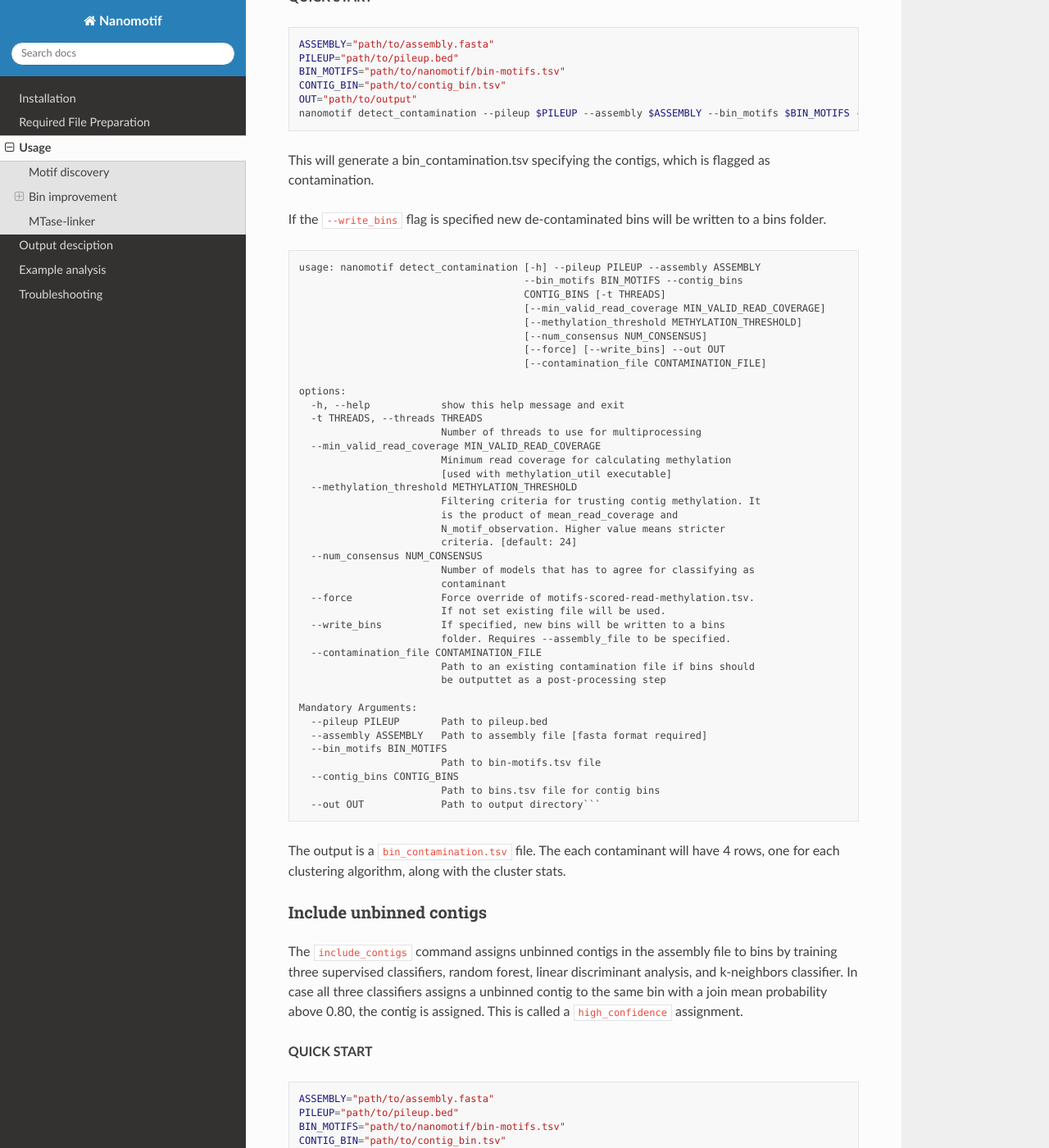
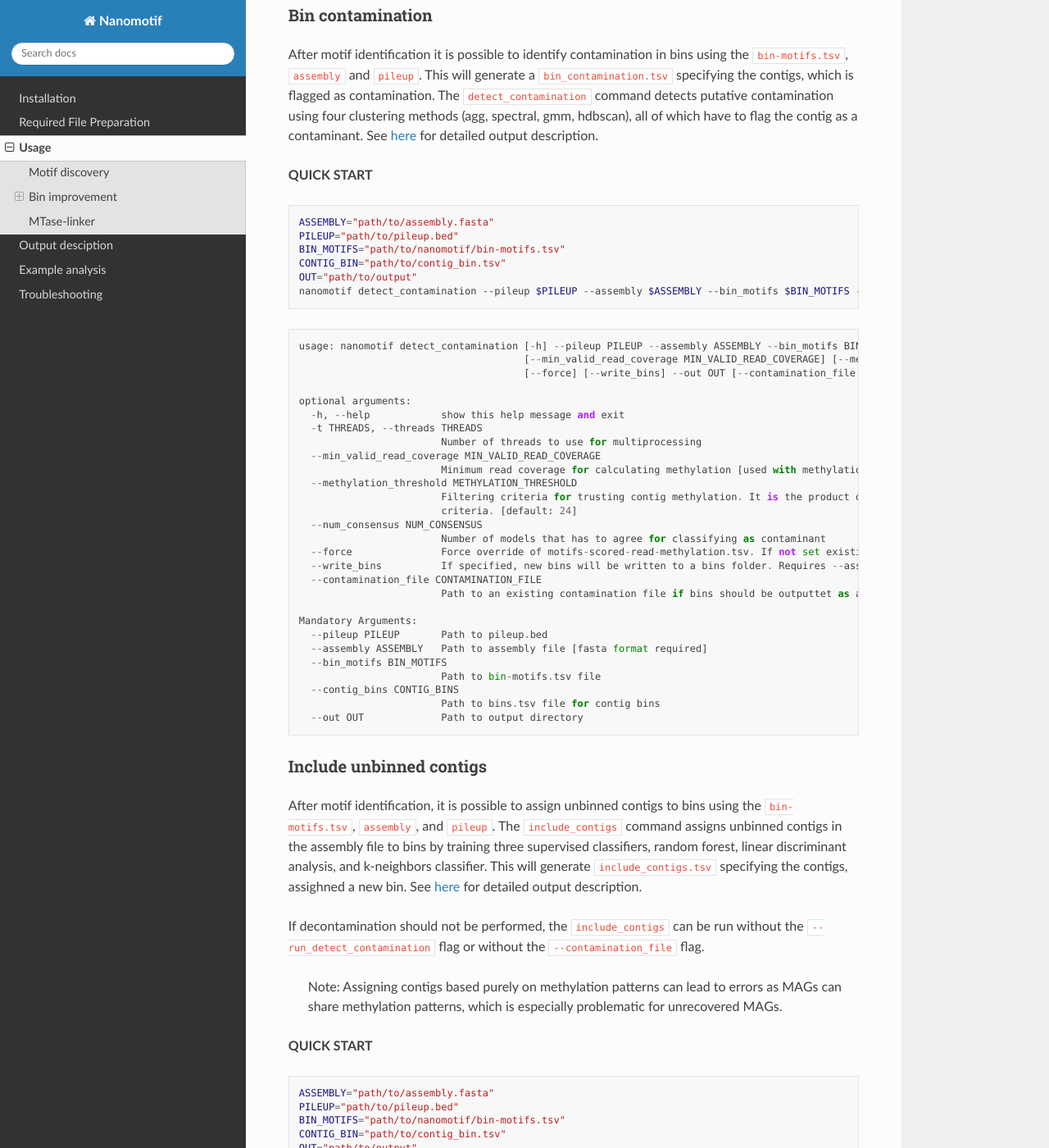
Before and after one commit to MicrobialDarkMatter/nanomotif, a Sphinx documentation site: the page built from docs/source/usage.md, in a window 1280 px wide and 1400 px high, scrolled down 1368 px. Shown: the whole window at 82% size. Built offline with Sphinx 7.4.7 and the Read the Docs theme 3.1.0, drawn with Linux system fonts in a browser that asks for light colours; some of the changed text lies outside the part shown.

Commit message:
Revise output documentation for clarity and detail, including improved descriptions and additional context for contamination and classification processes.

````diff
--- a/docs/source/usage.md
+++ b/docs/source/usage.md
@@ -4,9 +4,7 @@
 
 ## Motif discovery
 
-Motif discovery is meant for identifying motif at contig and bin level. It consist of three commands `find_motifs`, `score_motifs` & `bin_consensus`. We provide a wrapper command that executes these three commands togehter; `motif_discovery`.
-
-We recommend always using `motif_discovery` unless there is a specific reason for using the seperate commands.
+The motif discovery process identifies motifs at both the contig and bin levels. It consists of three underlying commands: `find_motifs`, `score_motifs`, and `bin_consensus`. To simplify usage, a wrapper command, `motif_discovery`, runs all three steps in sequence. We recommend using `motif_discovery` unless you have a specific reason to run the individual commands separately. See [here](https://nanomotif.readthedocs.io/en/latest/output.html#motifs-tsv) for detailed output description.
 
 **QUICK START**
 ```shell
@@ -20,7 +18,8 @@ nanomotif motif_discovery $ASSEMBLY $PILEUP $CONTIG_BIN --out $OUT
 ```
 usage: nanomotif motif_discovery [-h] [--out OUT] [-t THREADS] [-v] [--seed SEED] [--threshold_methylation_general THRESHOLD_METHYLATION_GENERAL]
                                  [--search_frame_size SEARCH_FRAME_SIZE] [--threshold_methylation_confident THRESHOLD_METHYLATION_CONFIDENT]
-                                 [--threshold_valid_coverage THRESHOLD_VALID_COVERAGE] [--minimum_kl_divergence MINIMUM_KL_DIVERGENCE]
+                                 [--threshold_valid_coverage THRESHOLD_VALID_COVERAGE] [--minimum_kl_divergence MINIMUM_KL_DIVERGENCE] [--min_motifs_contig MIN_MOTIFS_CONTIG]
+                                 [--read_level_methylation] [--min_motif_score MIN_MOTIF_SCORE] [--min_motifs_bin MIN_MOTIFS_BIN] [--save-motif-positions]
                                  assembly pileup bins
 
 positional arguments:
@@ -36,18 +35,27 @@ optional arguments:
   -v, --verbose         increase output verbosity. (set logger to debug level)
   --seed SEED           seed for random number generator. Default: 1
   --threshold_methylation_general THRESHOLD_METHYLATION_GENERAL
-                        minimum fraction of reads that must be methylated at a position for the position to be methylated. These position are used for counting
-                        number of methylated position of a motif. Default: 0.7
+                        minimum fraction of reads that must be methylated at a position for the position to be methylated. These position are used for counting number of
+                        methylated position of a motif. Default: 0.7
   --search_frame_size SEARCH_FRAME_SIZE
                         length of the sequnces sampled around confident methylatyion sites. Default: 40
   --threshold_methylation_confident THRESHOLD_METHYLATION_CONFIDENT
-                        minimum fraction of reads that must be methylated at a position for the position to be considered confiently methylated. These position are
-                        used to search for candidate motifs. Default: 0.8
+                        minimum fraction of reads that must be methylated at a position for the position to be considered confiently methylated. These position are used to
+                        search for candidate motifs. Default: 0.8
   --threshold_valid_coverage THRESHOLD_VALID_COVERAGE
                         minimum valid base coverage for a position to be considered. Default: 5
   --minimum_kl_divergence MINIMUM_KL_DIVERGENCE
-                        minimum KL-divergence for a position to considered for expansion in motif search. Higher value means less exhaustive, but faster search.
-                        Default: 0.05
+                        minimum KL-divergence for a position to considered for expansion in motif search. Higher value means less exhaustive, but faster search. Default: 0.05
+  --min_motifs_contig MIN_MOTIFS_CONTIG
+                        minimum number of times a motif has to have been oberserved in a contig. Default: 20
+  --read_level_methylation
+                        If specified, methylation is calculated on read level instead of contig level. This is slower but produces more stable motifs.
+  --min_motif_score MIN_MOTIF_SCORE
+                        minimum score for a motif to be kept after identification considered valid. Default: 0.2
+  --min_motifs_bin MIN_MOTIFS_BIN
+                        minimum number of times a motif has to have been oberserved in a bin. Default: 50
+  --save-motif-positions
+                        save motif positions in the output folder
 ```
 
 
@@ -56,7 +64,9 @@ optional arguments:
 ## Bin improvement
 
 ### Bin contamination
-After motif identification it is possible to identify contamination in bins using the `bin-motifs.tsv`, `assembly` and `pileup`.
+After motif identification it is possible to identify contamination in bins using the `bin-motifs.tsv`, `assembly` and `pileup`. This will generate a `bin_contamination.tsv` specifying the contigs, which is flagged as contamination.
+The `detect_contamination` command detects putative contamination using  four clustering methods (agg, spectral, gmm, hdbscan), all of which have to flag the contig as a contaminant.
+See [here](https://nanomotif.readthedocs.io/en/latest/output.html#bin-contamination-tsv) for detailed output description.
 
 **QUICK START**
 ```shell
@@ -68,42 +78,28 @@ OUT="path/to/output"
 nanomotif detect_contamination --pileup $PILEUP --assembly $ASSEMBLY --bin_motifs $BIN_MOTIFS --contig_bins $CONTIG_BIN --out $OUT
 ```
 
-This will generate a bin_contamination.tsv specifying the contigs, which is flagged as contamination.
 
-If the `--write_bins` flag is specified new de-contaminated bins will be written to a bins folder.
 
 ```
-usage: nanomotif detect_contamination [-h] --pileup PILEUP --assembly ASSEMBLY
-                                      --bin_motifs BIN_MOTIFS --contig_bins
-                                      CONTIG_BINS [-t THREADS]
-                                      [--min_valid_read_coverage MIN_VALID_READ_COVERAGE]
-                                      [--methylation_threshold METHYLATION_THRESHOLD]
-                                      [--num_consensus NUM_CONSENSUS]
-                                      [--force] [--write_bins] --out OUT
-                                      [--contamination_file CONTAMINATION_FILE]
+usage: nanomotif detect_contamination [-h] --pileup PILEUP --assembly ASSEMBLY --bin_motifs BIN_MOTIFS --contig_bins CONTIG_BINS [-t THREADS]
+                                      [--min_valid_read_coverage MIN_VALID_READ_COVERAGE] [--methylation_threshold METHYLATION_THRESHOLD] [--num_consensus NUM_CONSENSUS]
+                                      [--force] [--write_bins] --out OUT [--contamination_file CONTAMINATION_FILE]
 
-options:
+optional arguments:
   -h, --help            show this help message and exit
   -t THREADS, --threads THREADS
                         Number of threads to use for multiprocessing
   --min_valid_read_coverage MIN_VALID_READ_COVERAGE
-                        Minimum read coverage for calculating methylation
-                        [used with methylation_util executable]
+                        Minimum read coverage for calculating methylation [used with methylation_util executable]
   --methylation_threshold METHYLATION_THRESHOLD
-                        Filtering criteria for trusting contig methylation. It
-                        is the product of mean_read_coverage and
-                        N_motif_observation. Higher value means stricter
+                        Filtering criteria for trusting contig methylation. It is the product of mean_read_coverage and N_motif_observation. Higher value means stricter
                         criteria. [default: 24]
   --num_consensus NUM_CONSENSUS
-                        Number of models that has to agree for classifying as
-                        contaminant
-  --force               Force override of motifs-scored-read-methylation.tsv.
-                        If not set existing file will be used.
-  --write_bins          If specified, new bins will be written to a bins
-                        folder. Requires --assembly_file to be specified.
+                        Number of models that has to agree for classifying as contaminant
+  --force               Force override of motifs-scored-read-methylation.tsv. If not set existing file will be used.
+  --write_bins          If specified, new bins will be written to a bins folder. Requires --assembly_file to be specified.
   --contamination_file CONTAMINATION_FILE
-                        Path to an existing contamination file if bins should
-                        be outputtet as a post-processing step
+                        Path to an existing contamination file if bins should be outputtet as a post-processing step
 
 Mandatory Arguments:
   --pileup PILEUP       Path to pileup.bed
@@ -112,15 +108,19 @@ Mandatory Arguments:
                         Path to bin-motifs.tsv file
   --contig_bins CONTIG_BINS
                         Path to bins.tsv file for contig bins
-  --out OUT             Path to output directory```
+  --out OUT             Path to output directory
 ```
 
-The output is a `bin_contamination.tsv` file. The each contaminant will have 4 rows, one for each clustering algorithm, along with the cluster stats.
+
 
 ### Include unbinned contigs
-The `include_contigs` command assigns unbinned contigs in the assembly file to bins by training three supervised classifiers, random forest, linear discriminant analysis, and k-neighbors classifier.
-In case all three classifiers assigns a unbinned contig to the same bin with a join mean probability above 0.80, the contig is assigned. This is called a `high_confidence` assignment.
 
+After motif identification, it is possible to assign unbinned contigs to bins using the `bin-motifs.tsv`, `assembly`, and `pileup`.
+The `include_contigs` command assigns unbinned contigs in the assembly file to bins by training three supervised classifiers, random forest, linear discriminant analysis, and k-neighbors classifier. This will generate `include_contigs.tsv` specifying the contigs, assighned a new bin. See [here](https://nanomotif.readthedocs.io/en/latest/output.html#include-contigs-tsv) for detailed output description.
+
+If decontamination should not be performed, the `include_contigs` can be run without the `--run_detect_contamination` flag or without the `--contamination_file` flag.
+
+> Note: Assigning contigs based purely on methylation patterns can lead to errors as MAGs can share methylation patterns, which is especially problematic for unrecovered MAGs.
 
 **QUICK START**
 ```shell
@@ -132,14 +132,7 @@ OUT="path/to/output"
 nanomotif include_contigs --pileup $PILEUP --assembly $ASSEMBLY --bin_motifs $BIN_MOTIFS --contig_bins $CONTIG_BIN --run_detect_contamination --out $OUT
 ```
 
-The output file is a `include_contigs.tsv`, which will show the classifier assignment stats. Besides the aforementioned `high_confidence` assignment there is also a medium and low confidence assigment.
-`medium_confidence` assignments are contigs where all three classifiers agree but the join probability is below 0.8. `low_confidence` is when only two classifiers agree.
 
-`high_confidence` assignments are outputted in a `new_contig_bin.tsv` file.
-
-If decontamination should not be performed, the `include_contigs` can be run without the `--run_detect_contamination` flag or without the `--contamination_file` flag.
-
-> Note: Assigning contigs based purely on methylation patterns can lead to errors as MAGs can share methylation patterns, which is especially problematic for unrecovered MAGs.
 
 ```
 usage: nanomotif include_contigs [-h] --pileup PILEUP --assembly ASSEMBLY
@@ -206,10 +199,8 @@ nanomotif MTase-linker install
 ```
 
 This will create a folder named `ML_dependencies` in your current working directory, containing the required dependencies for the MTase-linker module. You can use the `--dependency_dir` flag to change the installation location of the `ML_dependencies` folder.
-
-The installation requires conda to generate a few environments.
-
-When the additional dependencies are installed you can run the workflow using `MTase-linker run`
+The installation requires conda to generate required environments.
+When the additional dependencies are installed you can run the workflow using `MTase-linker run`. See [here](https://nanomotif.readthedocs.io/en/latest/output.html#mtase-linker) for detailed output description.
 
 **QUICK START**
 ```shell
````
Also changed, not shown: docs/source/output.md (+12 -10 lines).
